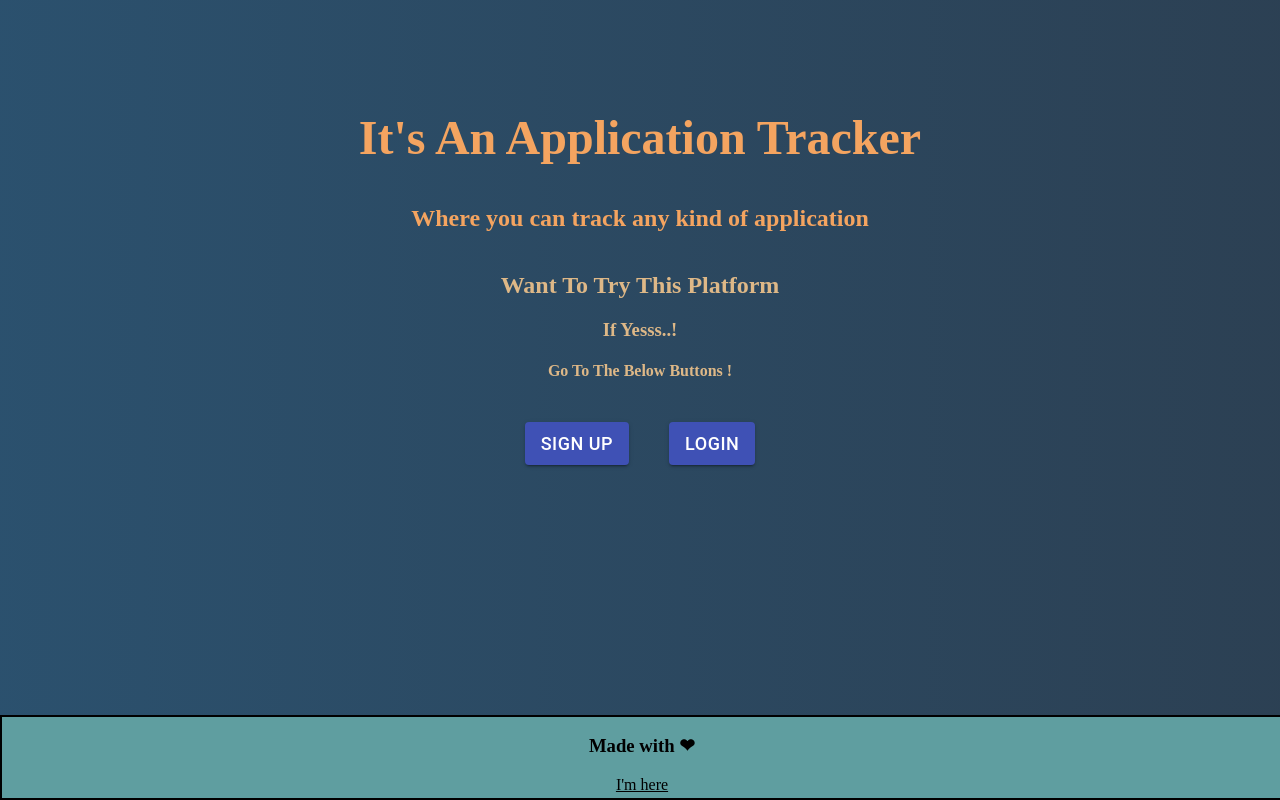
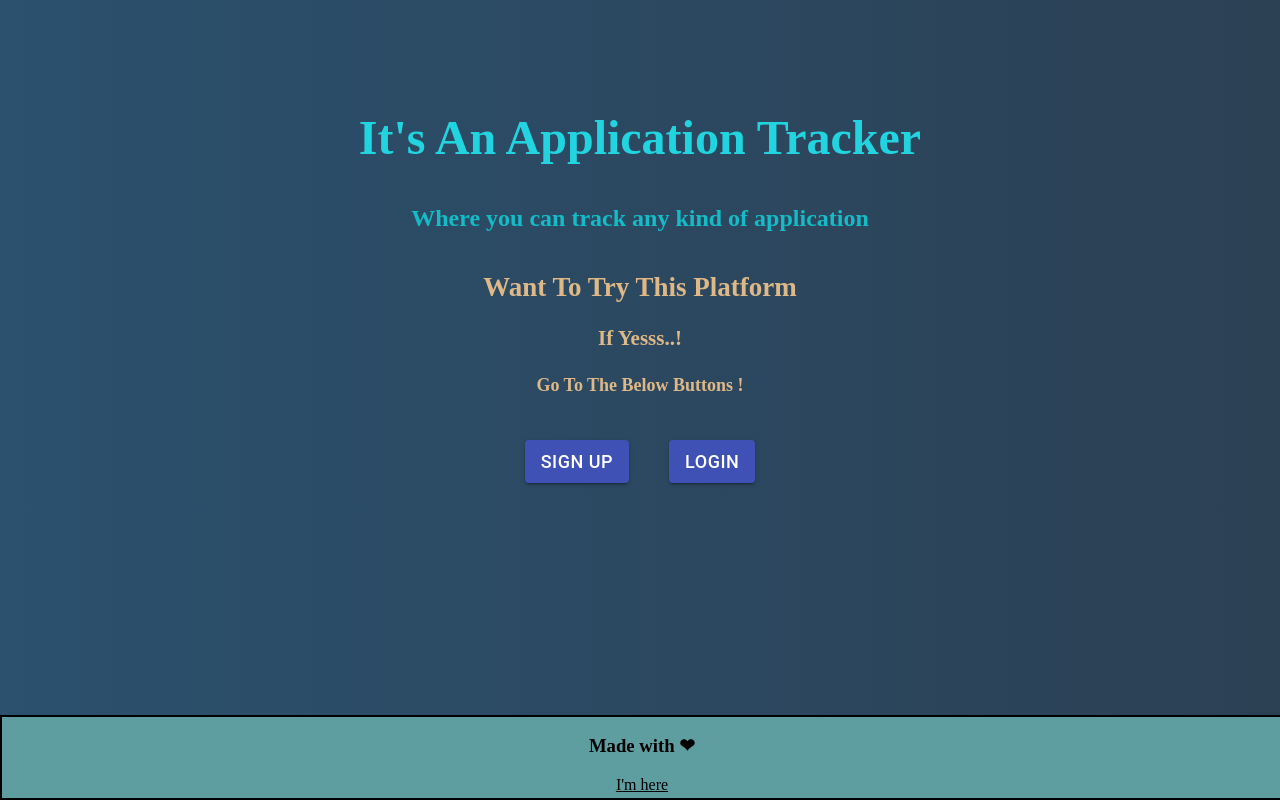
Before and after one commit to pradhyumvyas/JobApplicationTracker, a React (Create React App) app in the folder FrontEnd/job-app-tracker/: page / in a window 1280 px wide. Built offline with nearby package versions, Linux system fonts and the light colour scheme.

Commit message:
Home Page font

```diff
--- a/FrontEnd/job-app-tracker/src/core/CSS/_home.scss
+++ b/FrontEnd/job-app-tracker/src/core/CSS/_home.scss
@@ -9,17 +9,20 @@ body{
 
     h1{
         font-size: xxx-large;
-        color: sandybrown;
+        color: rgb(33, 212, 224);
     }
 
     h5{
         font-size: x-large;
-        color: sandybrown;
+        color: rgb(21, 187, 199);
+
+
     }
 }
 
 .subHeading{
     text-align: center;
+    font-size: large;
     color: burlywood;
 }
 
--- a/FrontEnd/job-app-tracker/src/core/CSS/style.css
+++ b/FrontEnd/job-app-tracker/src/core/CSS/style.css
@@ -11,16 +11,17 @@ body {
 
 .heading h1 {
   font-size: xxx-large;
-  color: sandybrown;
+  color: #21d4e0;
 }
 
 .heading h5 {
   font-size: x-large;
-  color: sandybrown;
+  color: #15bbc7;
 }
 
 .subHeading {
   text-align: center;
+  font-size: large;
   color: burlywood;
 }
 
```
Also changed, not shown: 2 other files (tests, documents, lock files or other folders).
